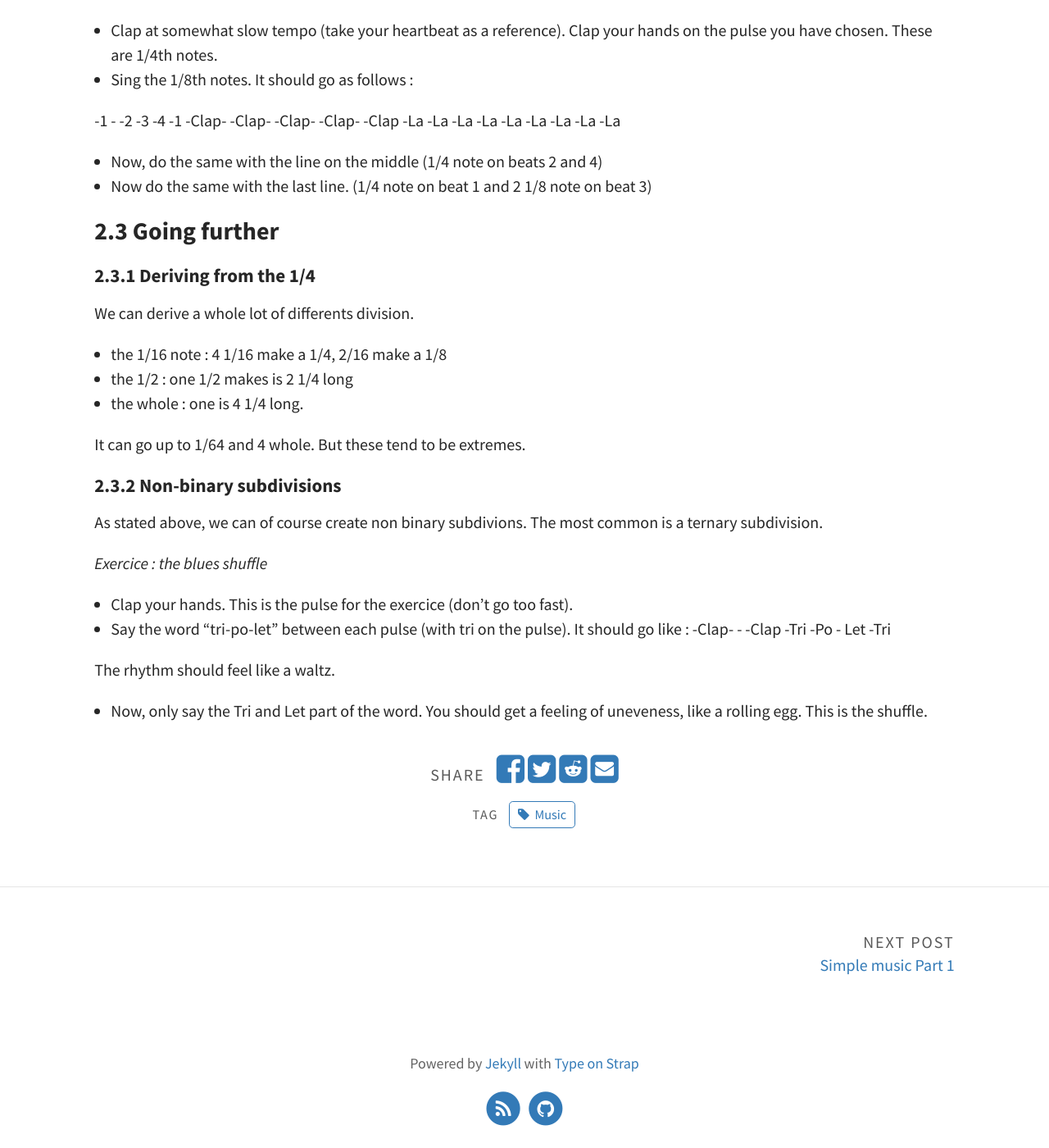
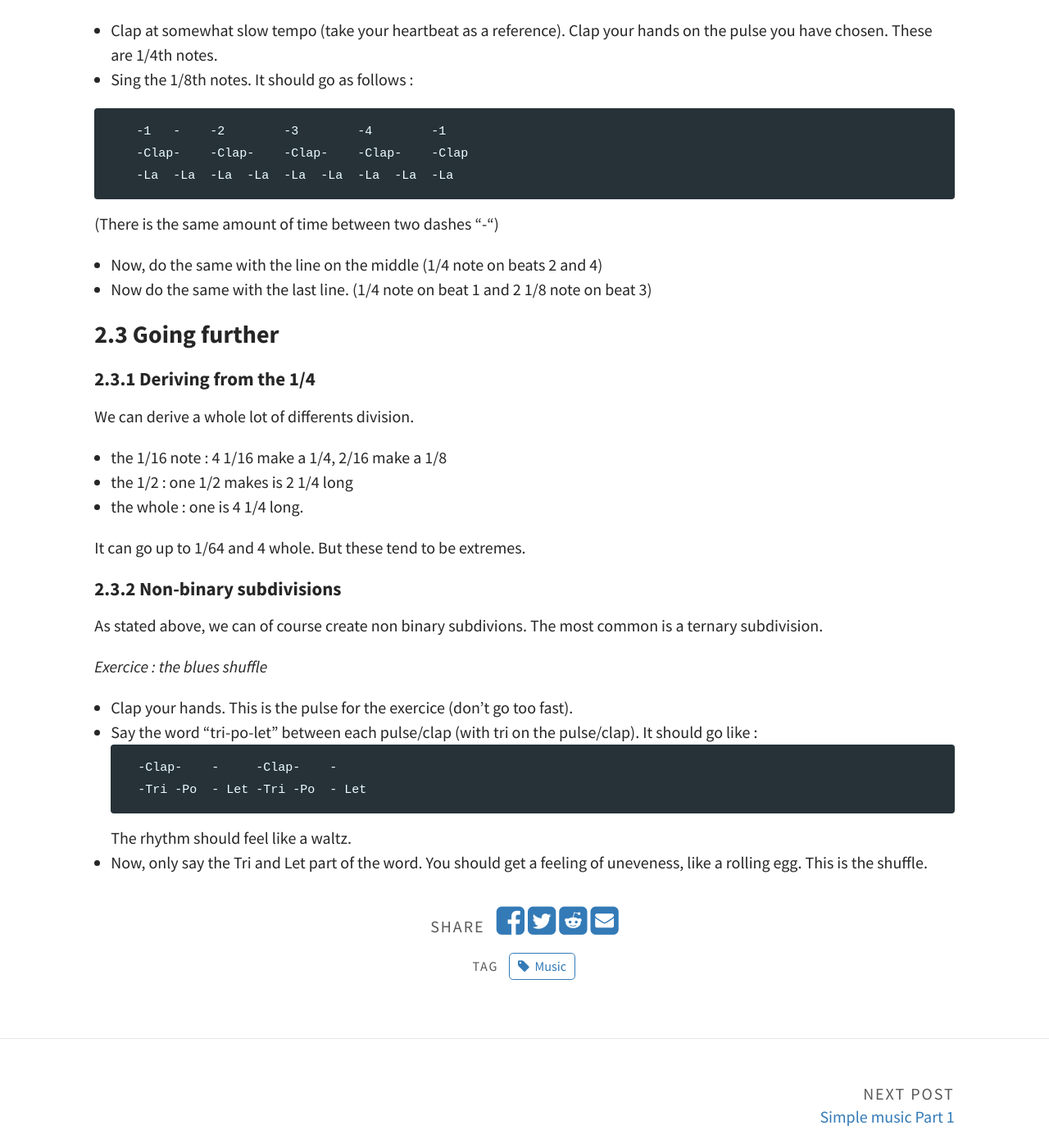
Before and after one commit to ALavault/alavault.github.io, a Jekyll site: the page built from _posts/2020-06-02-music_tuto_2.md, in a window 1280 px wide and 1400 px high, scrolled down 2423 px. Shown: the whole window at 82% size. Built offline with Jekyll 4.4.1, drawn with Linux system fonts in a browser that asks for light colours.

Commit message:
stuff +++

````diff
--- a/_posts/2020-06-02-music_tuto_2.md
+++ b/_posts/2020-06-02-music_tuto_2.md
@@ -70,9 +70,13 @@ Given this remark, we have on the line above of the example 8 crosses. These are
 These are 1/4th notes.
 * Sing the 1/8th notes. It should go as follows :
 
--1   -    -2        -3        -4        -1
--Clap-    -Clap-    -Clap-    -Clap-    -Clap
--La  -La  -La  -La  -La  -La  -La  -La  -La
+```
+    -1   -    -2        -3        -4        -1
+    -Clap-    -Clap-    -Clap-    -Clap-    -Clap
+    -La  -La  -La  -La  -La  -La  -La  -La  -La
+```
+
+(There is the same amount of time between two dashes "-")
 
 * Now, do the same with the line on the middle (1/4 note on beats 2 and 4)
 * Now do the same with the last line. (1/4 note on beat 1 and 2 1/8 note on beat 3)
@@ -93,10 +97,11 @@ As stated above, we can of course create non binary subdivions. The most common
 
 *Exercice : the blues shuffle*
 * Clap your hands. This is the pulse for the exercice (don't go too fast).
-* Say the word "tri-po-let" between each pulse (with tri on the pulse).
+* Say the word "tri-po-let" between each pulse/clap (with tri on the pulse/clap).
 It should go like :
--Clap-    -     -Clap
--Tri -Po  - Let -Tri
-
+```
+    -Clap-    -     -Clap-    -
+    -Tri -Po  - Let -Tri -Po  - Let
+```
 The rhythm should feel like a waltz.
 * Now, only say the Tri and Let part of the word. You should get a feeling of uneveness, like a rolling egg. This is the shuffle.
````
